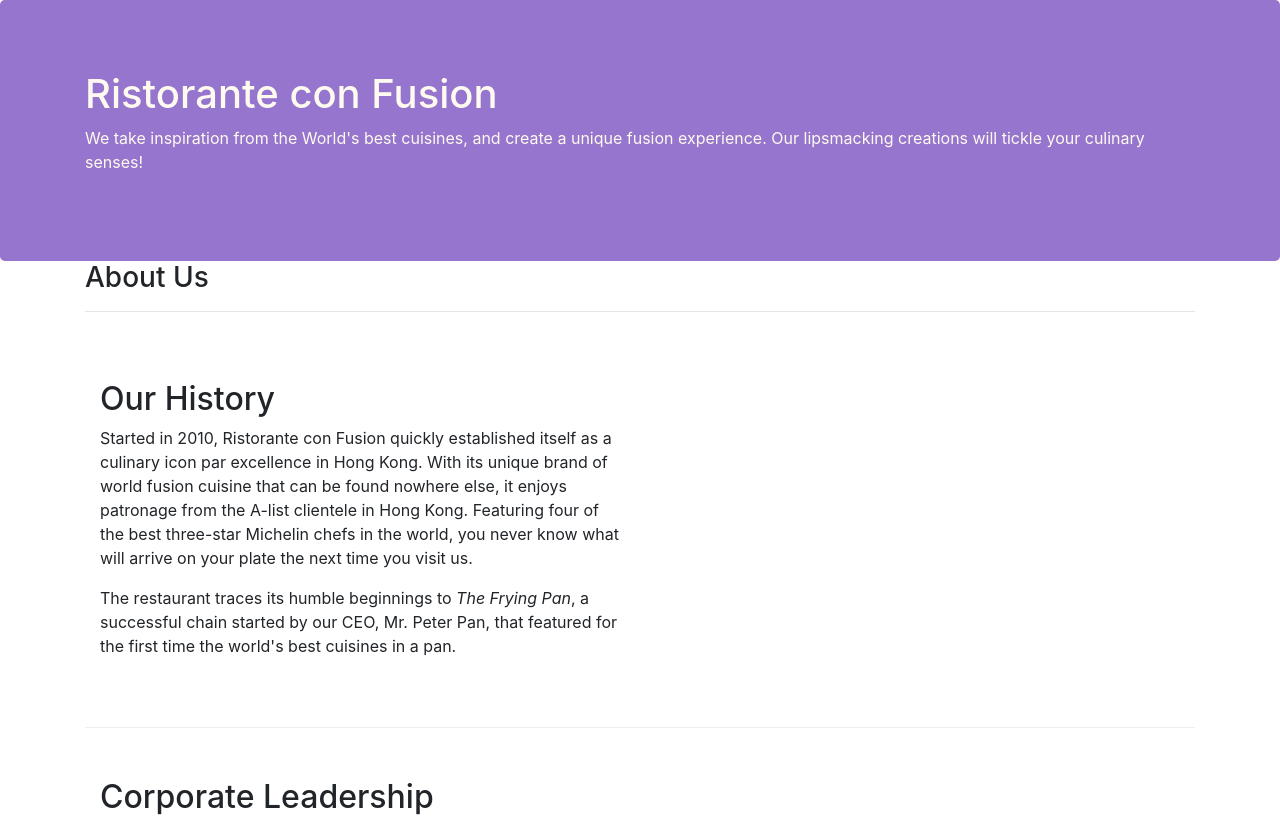
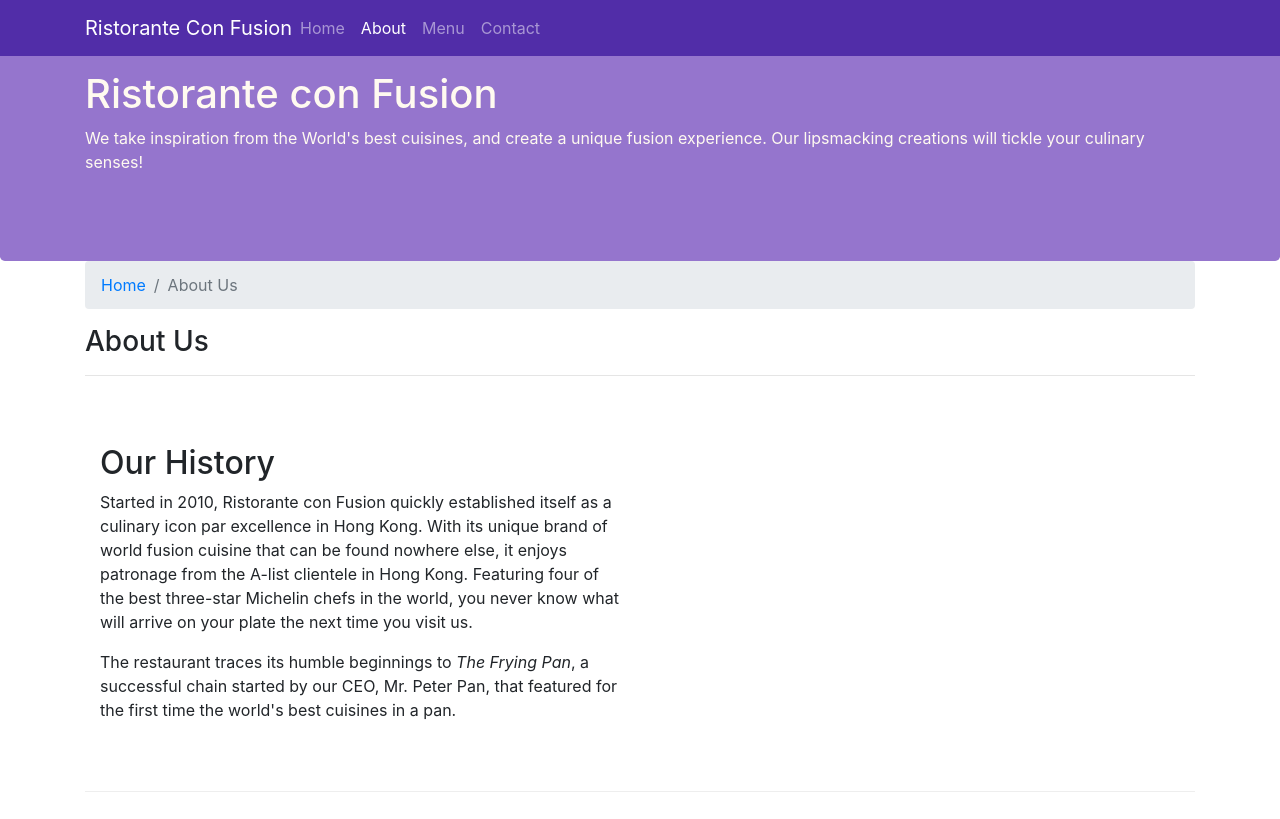
Before and after one commit to yaghyesh/confusion, a website: page aboutus.html in a window 1280 px wide. Shown: the top 819 px of the page. Drawn offline with nearby package versions, Linux system fonts and the light colour scheme.

Commit message:
navbar and breadcrumbs

```diff
--- a/aboutus.html
+++ b/aboutus.html
@@ -14,6 +14,24 @@
 </head>
 
 <body>
+  <nav class="navbar navbar-dark navbar-expand-sm fixed-top">
+         <div class="container">
+           <button class="navbar-toggler" type="button" data-toggle="collapse" data-target="#Navbar">
+                <span class="navbar-toggler-icon"></span>
+            </button>
+
+            <a class="navbar-brand mr-auto" href="./index.html">Ristorante Con Fusion</a>
+            <div class="collapse navbar-collapse" id="Navbar">
+              <ul class="navbar-nav mr-auto">
+                  <li class="nav-item"><a class="nav-link" href="./index.html">Home</a></li>
+                  <li class="nav-item active"><a class="nav-link" href="./aboutus.html">About</a></li>
+                  <li class="nav-item"><a class="nav-link" href="#">Menu</a></li>
+                  <li class="nav-item"><a class="nav-link" href="#">Contact</a></li>
+              </ul>
+            </div>
+
+         </div>
+     </nav>
 
     <header class="jumbotron">
         <div class="container">
@@ -29,6 +47,10 @@
     </header>
 
     <div class="container">
+      <ol class="col-12 breadcrumb">
+                <li class="breadcrumb-item"><a href="./index.html">Home</a></li>
+                <li class="breadcrumb-item active">About Us</li>
+            </ol>
         <div>
             <div>
                <h3>About Us</h3>
@@ -69,8 +91,8 @@
                 <div class="col-4 offset-1 col-sm-2">
                     <h5>Links</h5>
                     <ul class="list-unstyled">
-                        <li><a href="#">Home</a></li>
-                        <li><a href="#">About</a></li>
+                        <li><a href="./index.html">Home</a></li>
+                        <li><a href="./aboutus.html">About</a></li>
                         <li><a href="#">Menu</a></li>
                         <li><a href="#">Contact</a></li>
                     </ul>
--- a/css/styles.css
+++ b/css/styles.css
@@ -29,5 +29,11 @@
     color:#0f0f0f;
 }
 
-.d-{value}
-.d-{breakpoint}-{value}
+.body{
+    padding:50px 0px 0px 0px;
+    z-index:0;
+}
+
+.navbar-dark {
+     background-color: #512DA8;
+}
```
Also changed, not shown: index.html (+18 -1 lines).
